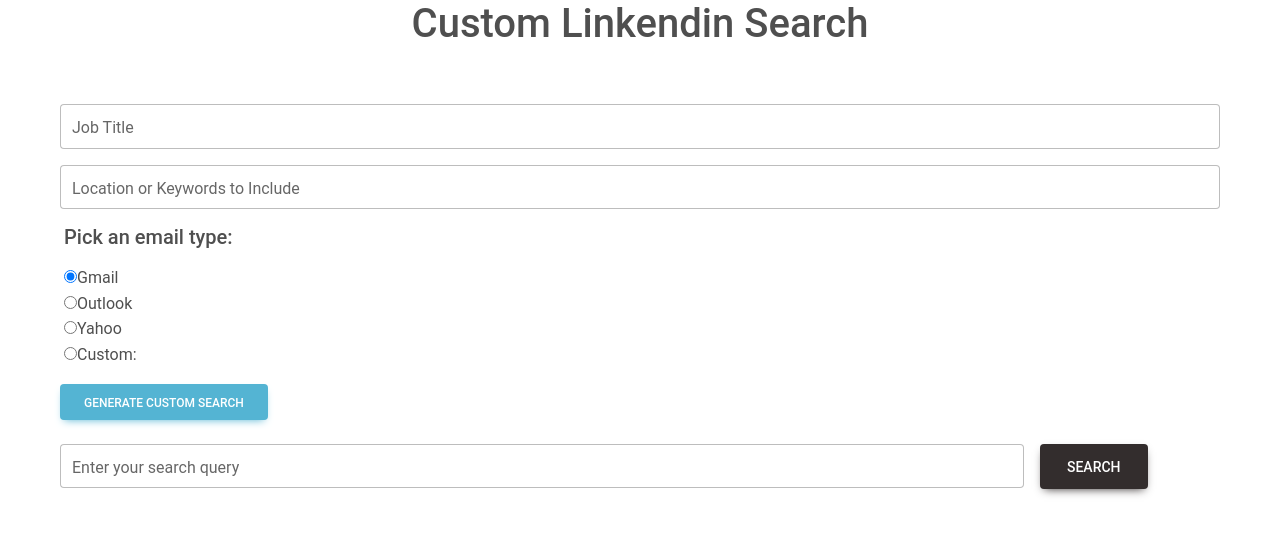
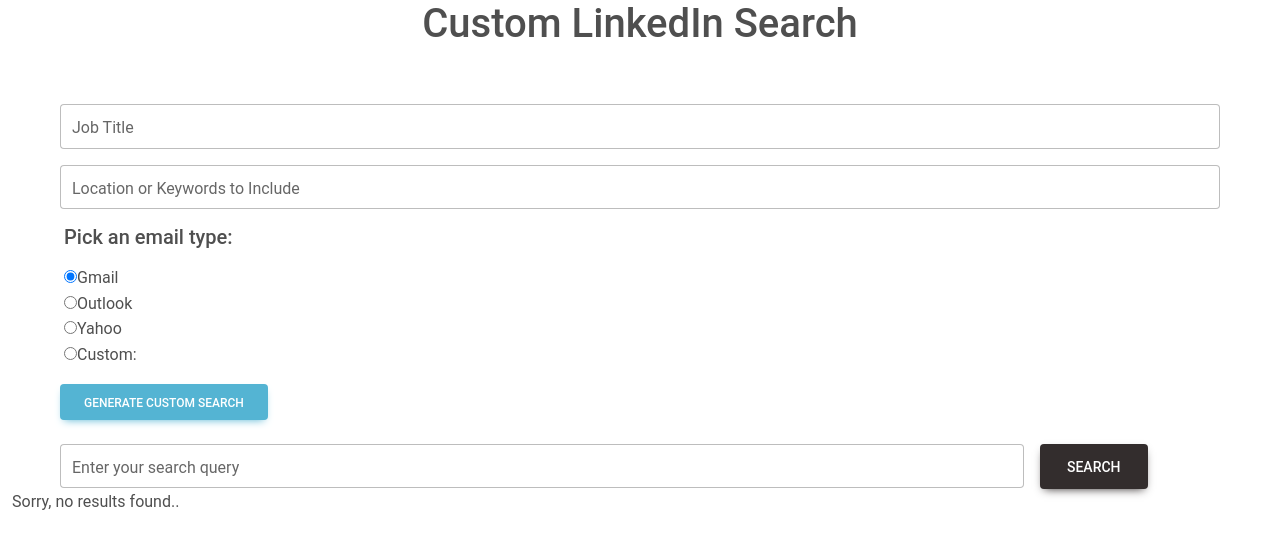
Before and after one commit to Romeorayyy/linkedin-custom-search, a React (Create React App) app: page / in a window 1280 px wide. Shown: the top 548 px of the page. Built offline with nearby package versions, Linux system fonts and the light colour scheme.

Commit message:
now renders Sorry, no results found..

```diff
--- a/src/GoogleSearch.js
+++ b/src/GoogleSearch.js
@@ -6,7 +6,8 @@
 import { useSearch } from './context/SearchContext';
 
 const GoogleSearch = () => {
-  const { handleLoadMore, metaData, selectedProfiles } = useSearch();
+  const { handleLoadMore, metaData, selectedProfiles, googleSearchResults } =
+    useSearch();
 
   const [showTableModal, setShowTableModal] = useState(false);
 
@@ -18,9 +19,15 @@
     <MDBContainer fluid>
       <MDBRow className="justify-content-center">
         <MDBCol xs={12} md={12} lg={12}>
-          <h1 className="search-header">Custom Linkendin Search</h1>
+          <h1 className="search-header">Custom LinkedIn Search</h1>
           <SearchForms />
-          <ProfileCard />
+
+          {googleSearchResults && googleSearchResults.length > 0 ? (
+            <ProfileCard />
+          ) : (
+            <div>Sorry, no results found..</div>
+          )}
+
           {metaData && metaData.length > 0 && (
             <MDBBtn
               color="primary"
```
